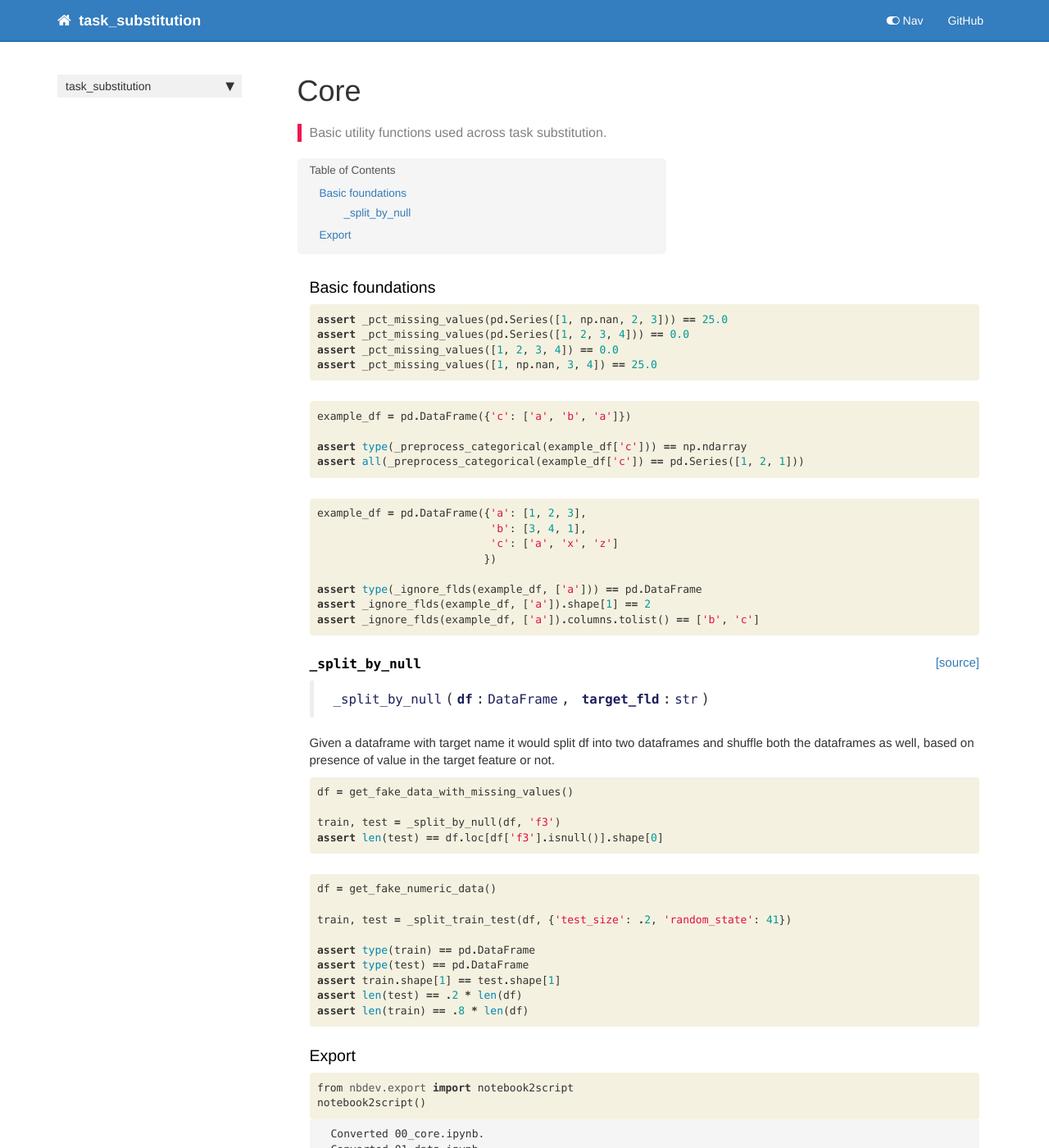
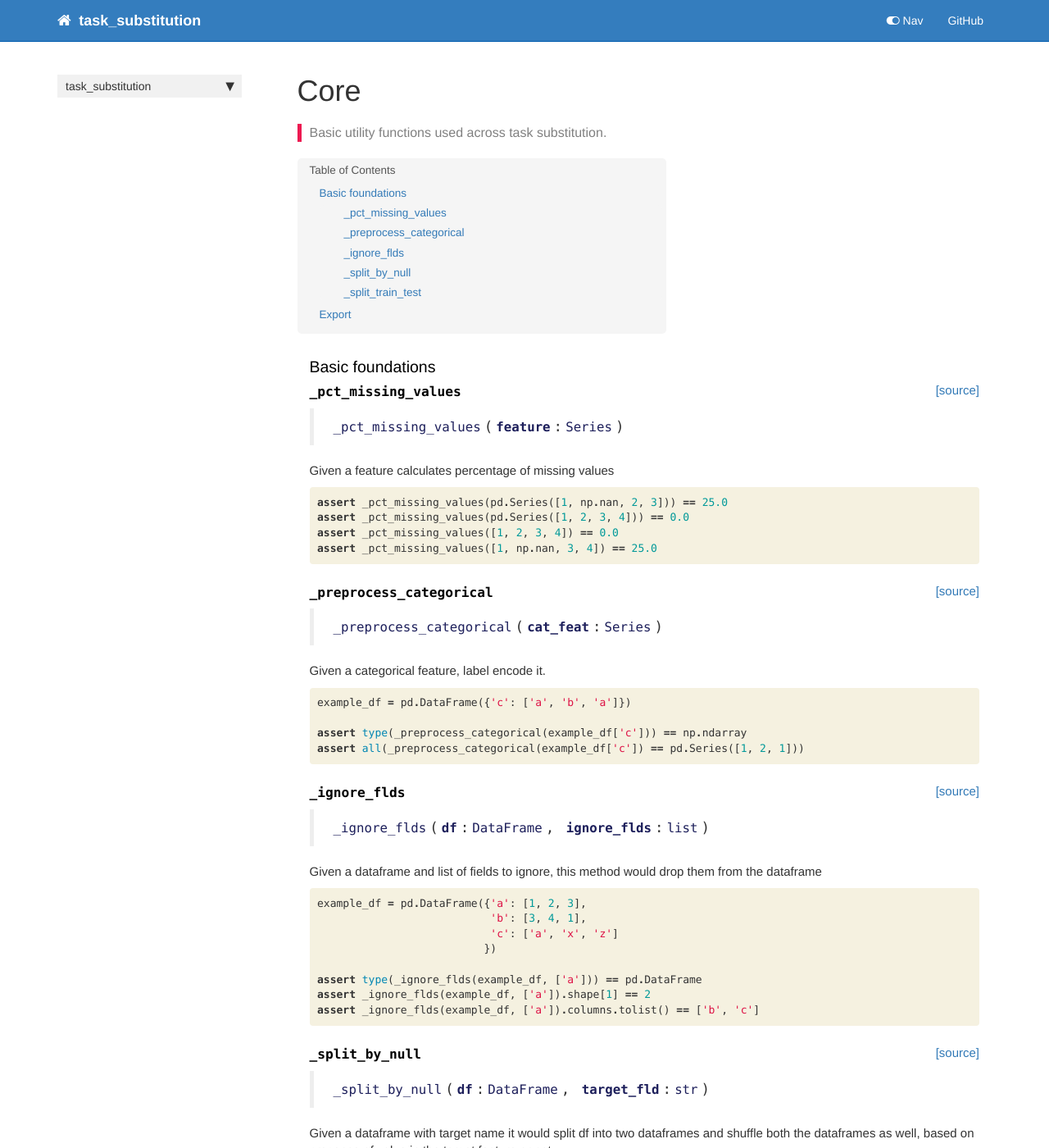
Before and after one commit to numb3r33/task_substitution, a Jekyll site: the page built from docs/core.html, in a window 1280 px wide and 1400 px high. Shown: the whole window at 82% size. Built offline with Jekyll 4.4.1, drawn with Linux system fonts in a browser that asks for light colours; nearby versions of some CDN libraries; comment, search, counter and statistics services are not loaded; some of the changed text lies outside the part shown.

Commit message:
Add docs for basic functionalities.

```diff
--- a/docs/core.html
+++ b/docs/core.html
@@ -38,6 +38,27 @@ summary: "Basic utility functions used across task substitution."
 
 </div>
 <div class="cell border-box-sizing code_cell rendered">
+
+<div class="output_wrapper">
+<div class="output">
+
+<div class="output_area">
+
+
+<div class="output_markdown rendered_html output_subarea ">
+<h4 id="_pct_missing_values" class="doc_header"><code>_pct_missing_values</code><a href="https://github.com/abhishek/task_substitution/tree/master/task_substitution/core.py#L13" class="source_link" style="float:right">[source]</a></h4><blockquote><p><code>_pct_missing_values</code>(<strong><code>feature</code></strong>:<code>Series</code>)</p>
+</blockquote>
+<p>Given a feature calculates percentage of missing values</p>
+
+</div>
+
+</div>
+
+</div>
+</div>
+
+</div>
+<div class="cell border-box-sizing code_cell rendered">
 <div class="input">
 
 <div class="inner_cell">
@@ -57,6 +78,27 @@ summary: "Basic utility functions used across task substitution."
 
 </div>
 <div class="cell border-box-sizing code_cell rendered">
+
+<div class="output_wrapper">
+<div class="output">
+
+<div class="output_area">
+
+
+<div class="output_markdown rendered_html output_subarea ">
+<h4 id="_preprocess_categorical" class="doc_header"><code>_preprocess_categorical</code><a href="https://github.com/abhishek/task_substitution/tree/master/task_substitution/core.py#L21" class="source_link" style="float:right">[source]</a></h4><blockquote><p><code>_preprocess_categorical</code>(<strong><code>cat_feat</code></strong>:<code>Series</code>)</p>
+</blockquote>
+<p>Given a categorical feature, label encode it.</p>
+
+</div>
+
+</div>
+
+</div>
+</div>
+
+</div>
+<div class="cell border-box-sizing code_cell rendered">
 <div class="input">
 
 <div class="inner_cell">
@@ -73,6 +115,27 @@ summary: "Basic utility functions used across task substitution."
 
 </div>
 <div class="cell border-box-sizing code_cell rendered">
+
+</div>
+<div class="cell border-box-sizing code_cell rendered">
+
+<div class="output_wrapper">
+<div class="output">
+
+<div class="output_area">
+
+
+<div class="output_markdown rendered_html output_subarea ">
+<h4 id="_ignore_flds" class="doc_header"><code>_ignore_flds</code><a href="https://github.com/abhishek/task_substitution/tree/master/task_substitution/core.py#L28" class="source_link" style="float:right">[source]</a></h4><blockquote><p><code>_ignore_flds</code>(<strong><code>df</code></strong>:<code>DataFrame</code>, <strong><code>ignore_flds</code></strong>:<code>list</code>)</p>
+</blockquote>
+<p>Given a dataframe and list of fields to ignore, this method would drop them from the dataframe</p>
+
+</div>
+
+</div>
+
+</div>
+</div>
 
 </div>
 <div class="cell border-box-sizing code_cell rendered">
@@ -140,6 +203,27 @@ and shuffle both the dataframes as well, based on presence of value in the targe
 
 </div>
 <div class="cell border-box-sizing code_cell rendered">
+
+<div class="output_wrapper">
+<div class="output">
+
+<div class="output_area">
+
+
+<div class="output_markdown rendered_html output_subarea ">
+<h4 id="_split_train_test" class="doc_header"><code>_split_train_test</code><a href="https://github.com/abhishek/task_substitution/tree/master/task_substitution/core.py#L49" class="source_link" style="float:right">[source]</a></h4><blockquote><p><code>_split_train_test</code>(<strong><code>df</code></strong>:<code>DataFrame</code>, <strong><code>split_params</code></strong>:<code>dict</code>)</p>
+</blockquote>
+<p>Splits a dataframe into train and test based on split parameters using sklearn.model_selection.train_test_split</p>
+
+</div>
+
+</div>
+
+</div>
+</div>
+
+</div>
+<div class="cell border-box-sizing code_cell rendered">
 <div class="input">
 
 <div class="inner_cell">
--- a/task_substitution/core.py
+++ b/task_substitution/core.py
@@ -47,5 +47,6 @@ def _split_by_null(df:pd.DataFrame, target_fld:str)->(pd.DataFrame, pd.DataFrame
 
 # Cell
 def _split_train_test(df:pd.DataFrame, split_params:dict)->(pd.DataFrame,pd.DataFrame):
+    """Splits a dataframe into train and test based on split parameters using sklearn.model_selection.train_test_split"""
     train, test = train_test_split(df, **split_params)
     return train, test
```
Also changed, not shown: 1 other file.
